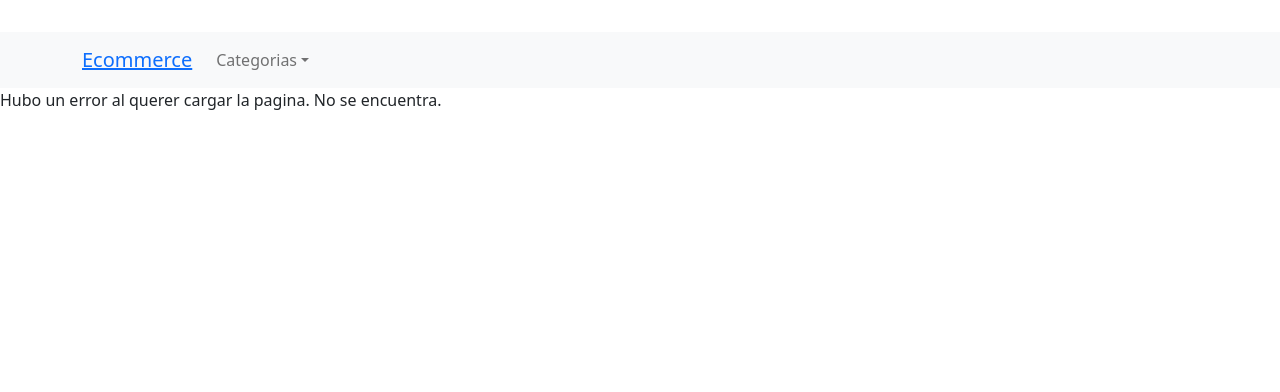
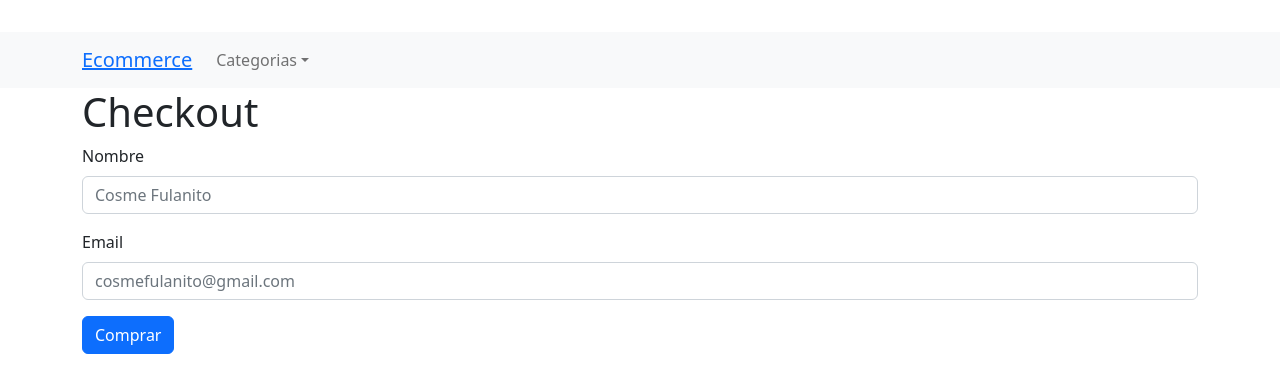
Before and after one commit to cristiancoppari/react-coderhouse-ecommerce, a React (Create React App) app in the folder react-coderhouse-ecommerce/: page /checkout in a window 1280 px wide. Shown: the top 392 px of the page. Built offline with nearby package versions, Linux system fonts and the light colour scheme.

Commit message:
subo desafio 12

```diff
--- a/react-coderhouse-ecommerce/src/App.js
+++ b/react-coderhouse-ecommerce/src/App.js
@@ -5,6 +5,7 @@ import ItemListContainer from "./components/ItemListContainer/ItemListContainer"
 import ItemDetailContainer from "./components/ItemDetailContainer/ItemDetailContainer";
 import CartContextProvider from "./context/CartContext";
 import Cart from "./components/Cart/Cart";
+import Checkout from "./components/Checkout/Checkout";
 
 function App() {
   return (
@@ -17,6 +18,7 @@ function App() {
           <Route path="/category/:categoryId" element={<ItemListContainer />} />
           <Route path="/item/:id" element={<ItemDetailContainer />} />
           <Route path="/cart" element={<Cart />} />
+          <Route path="/checkout" element={<Checkout />} />
 
           {/* TODO: Agregar pagina de error */}
           {/* Si entro a /category/sarasa no funciona */}
--- a/react-coderhouse-ecommerce/src/components/Cart/Cart.js
+++ b/react-coderhouse-ecommerce/src/components/Cart/Cart.js
@@ -56,6 +56,10 @@ const Cart = () => {
         <p><strong>Total:</strong> ${getCartTotalPrice()}</p>
 
         <Button variant="dark" onClick={() => clear()}>Borrar carrito</Button>
+
+        <LinkContainer to="/checkout">
+          <Button>Terminar compra</Button>
+        </LinkContainer>
       </div>
     )
   }
--- /dev/null
+++ b/react-coderhouse-ecommerce/src/components/Checkout/Checkout.js
@@ -0,0 +1,32 @@
+import React from 'react';
+import CheckoutForm from '../Form/Form';
+import Container from "react-bootstrap/Container";
+import { useContext } from 'react';
+import { CartContext } from '../../context/CartContext';
+import { useState } from 'react';
+
+const Checkout = () => {
+  const { cart, clear, getCartTotalPrice } = useContext(CartContext);
+
+  const [orderId, setOrderId] = useState("");
+
+  const orderIdHandler = (id) => {
+    setOrderId(() => id);
+  }
+
+  return (
+    <Container>
+      <h1>Checkout</h1>
+
+      {orderId
+        ? (
+          <h2>Su compra ha sido realizada con el ID: {orderId}</h2>
+        )
+        :
+        <CheckoutForm cart={cart} clear={clear} getCartTotalPrice={getCartTotalPrice} orderIdHandler={orderIdHandler} />
+      }
+    </Container>
+  )
+}
+
+export default Checkout
--- /dev/null
+++ b/react-coderhouse-ecommerce/src/components/Form/Form.js
@@ -0,0 +1,67 @@
+import React from 'react';
+import Form from "react-bootstrap/Form";
+import Button from "react-bootstrap/Button";
+import { useState } from 'react';
+import { collection, addDoc, serverTimestamp } from "firebase/firestore";
+import { db } from "../../firebase/config";
+// import { useContext } from 'react';
+// import { CartContext } from '../../context/CartContext';
+
+const CheckoutForm = ({ cart, clear, getCartTotalPrice, orderIdHandler }) => {
+  const [name, setName] = useState("");
+  const [email, setEmail] = useState("");
+
+  const nameHandler = (event) => {
+    setName(() => event.target.value);
+  }
+
+  const emailHandler = (event) => {
+    setEmail(() => event.target.value);
+  }
+
+  const submitHandler = (event) => {
+    event.preventDefault();
+
+    const order = {
+      buyer: {
+        name,
+        email
+      },
+      items: cart,
+      date: serverTimestamp(),
+      total: getCartTotalPrice()
+    }
+
+    const ordersCollectionRef = collection(db, "orders");
+
+    addDoc(ordersCollectionRef, order)
+      .then(res => {
+        orderIdHandler(res.id);
+        clear();
+      })
+      .catch(error => console.log(error));
+
+    // console.log("form submit");
+
+  }
+
+  return (
+    <Form onSubmit={submitHandler}>
+      <Form.Group className="mb-3">
+        <Form.Label>Nombre</Form.Label>
+        <Form.Control type="text" placeholder="Cosme Fulanito" value={name} onChange={nameHandler} />
+      </Form.Group>
+
+      <Form.Group className="mb-3">
+        <Form.Label>Email</Form.Label>
+        <Form.Control type="email" placeholder="cosmefulanito@gmail.com" value={email} onChange={emailHandler} />
+      </Form.Group>
+
+      <Button variant="primary" type="submit">
+        Comprar
+      </Button>
+    </Form>
+  )
+}
+
+export default CheckoutForm
--- a/react-coderhouse-ecommerce/src/context/CartContext.js
+++ b/react-coderhouse-ecommerce/src/context/CartContext.js
@@ -77,7 +77,7 @@ const CartContextProvider = ({ children }) => {
     return cart.reduce((previousValue, item) => previousValue + (item.price * item.quantity), 0);
   }
 
-  console.log(cart);
+  // console.log(cart);
 
   return (
     <CartContext.Provider value={{ cart, addItem, removeItem, clear, increaseQuantityByOne, decreaseQuantityByOne, getCartTotalQuantity, getCartTotalPrice }}>
```
Also changed, not shown: react-coderhouse-ecommerce/src/components/Checkout/Checkout.scss (added).
